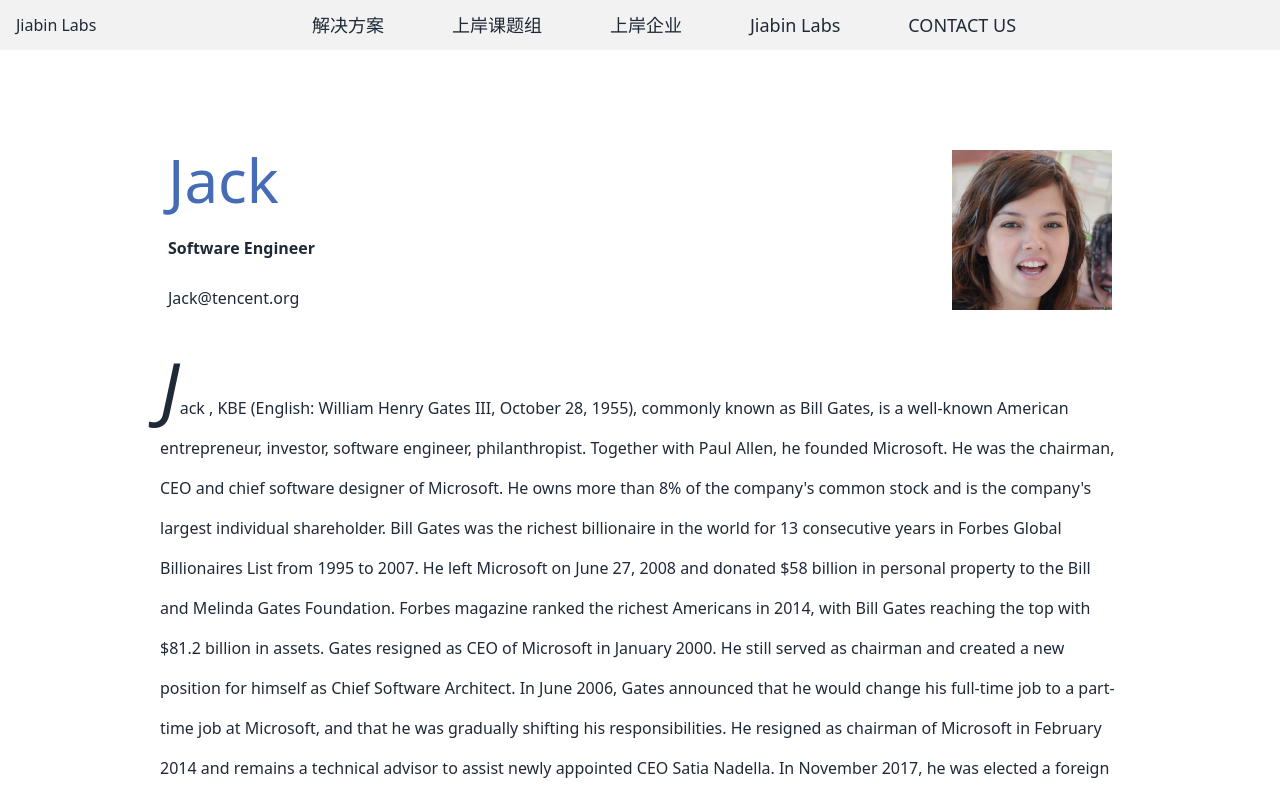
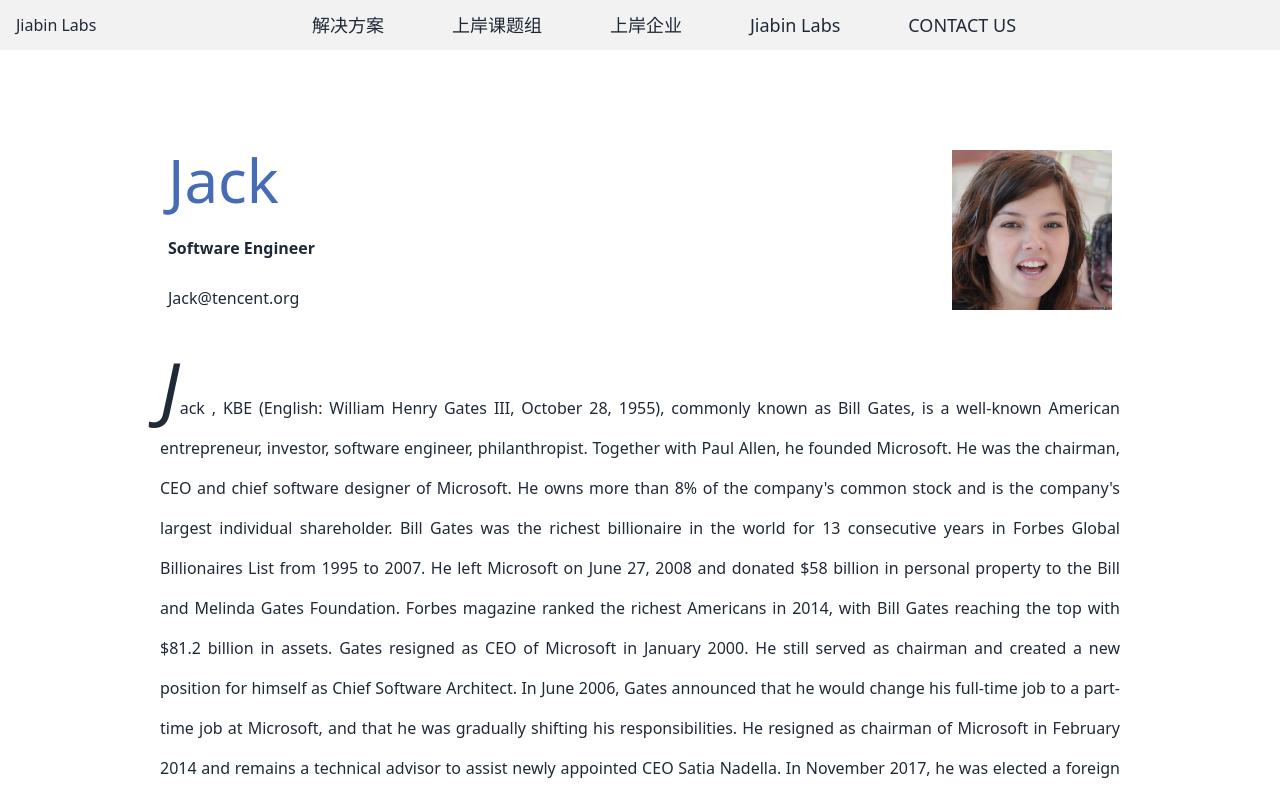
Before and after one commit to stefan-ysh/t-lab, a Nuxt app: page /user/1 in a window 1280 px wide. Shown: the top 800 px of the page. Built offline with nearby package versions, Linux system fonts and the light colour scheme.

Commit message:
refa:user info page text align justify

```diff
--- a/pages/user/[id].vue
+++ b/pages/user/[id].vue
@@ -12,7 +12,7 @@
                 <img class="invisible md:visible w-40 object-contain" :src="curUser.avatar" />
             </div>
             <div class=" leading-10  mt-20 lg:mt-5">
-                <p class=" first-letter:text-7xl first-letter:italic font-extralight">
+                <p class=" first-letter:text-7xl first-letter:italic font-extralight text-justify">
                     {{ curUser.name }}
                     , KBE (English: William Henry Gates III, October 28, 1955), commonly known as
                     Bill
```
